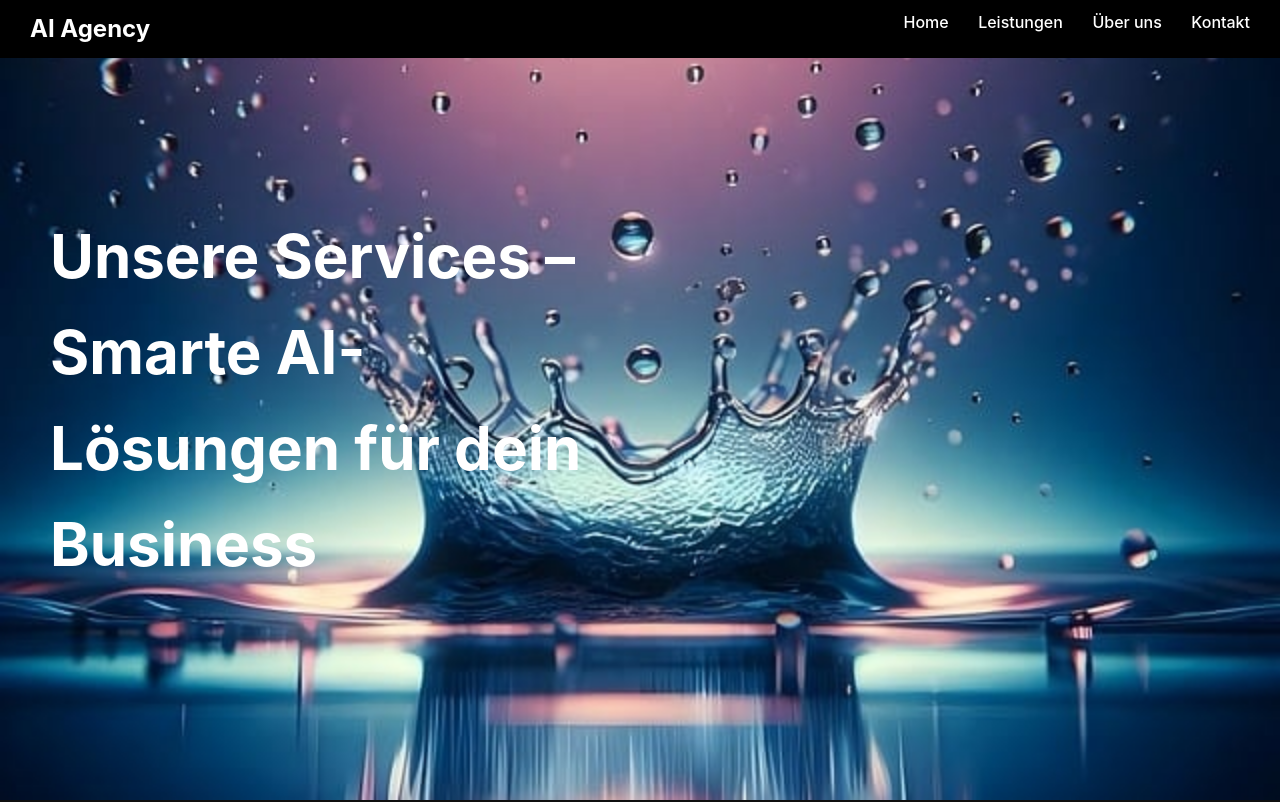
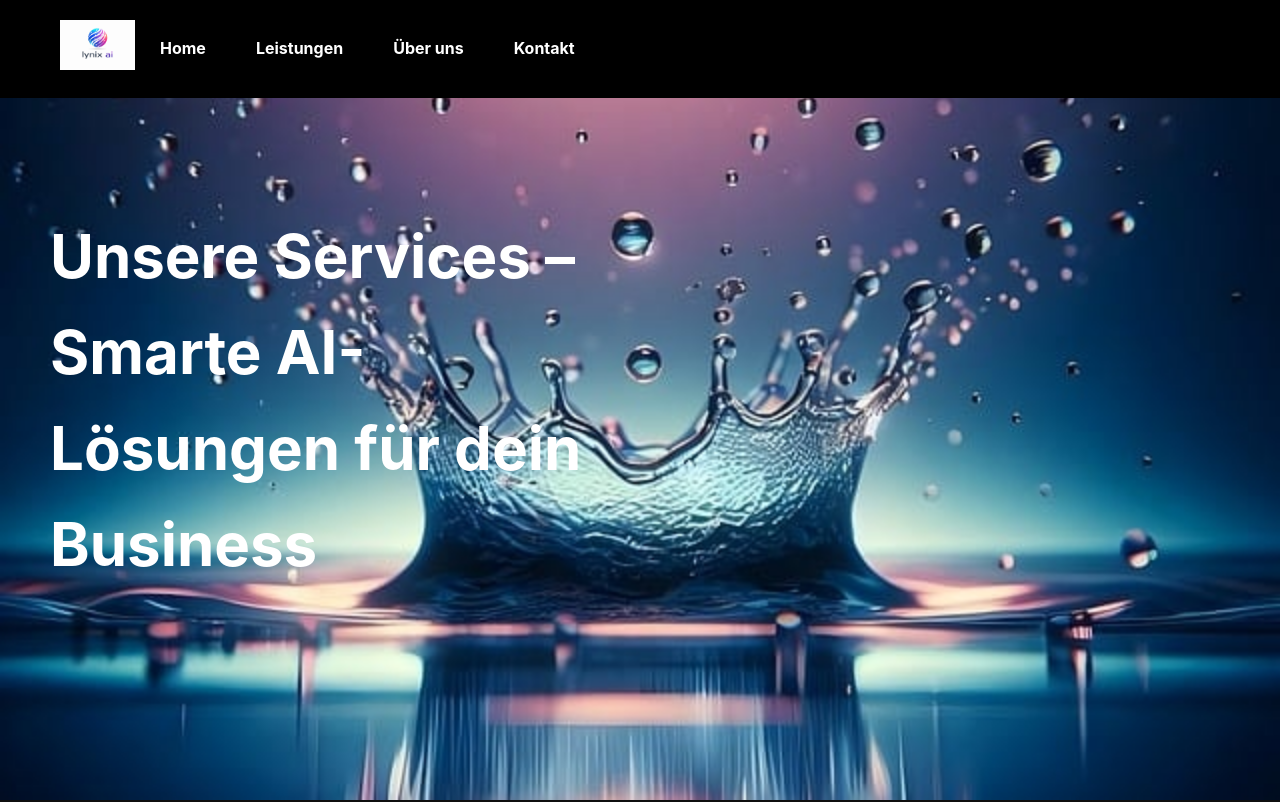
Before and after one commit to Levon1993/Lynixai, a plain HTML site: page services.html in a window 1280 px wide. Shown: the top 802 px of the page. Drawn offline with Linux system fonts and the light colour scheme.

Commit message:
Update services.html

```diff
--- a/services.html
+++ b/services.html
@@ -11,15 +11,19 @@
 <body>
 
   <!-- HEADER -->
-  <header>
-    <h2>AI Agency</h2>
-    <nav>
+<header>
+  <div class="header-container">
+    <a href="index.html" class="logo-link">
+      <img src="images/logo.png" alt="Lynix AI Logo" class="logo">
+    </a>
+    <nav class="nav-links">
       <a href="index.html">Home</a>
       <a href="services.html">Leistungen</a>
       <a href="about.html">Über uns</a>
       <a href="contact.html">Kontakt</a>
     </nav>
-  </header>
+  </div>
+</header>
 
   <!-- HERO SECTION -->
   <section class="hero">
```
